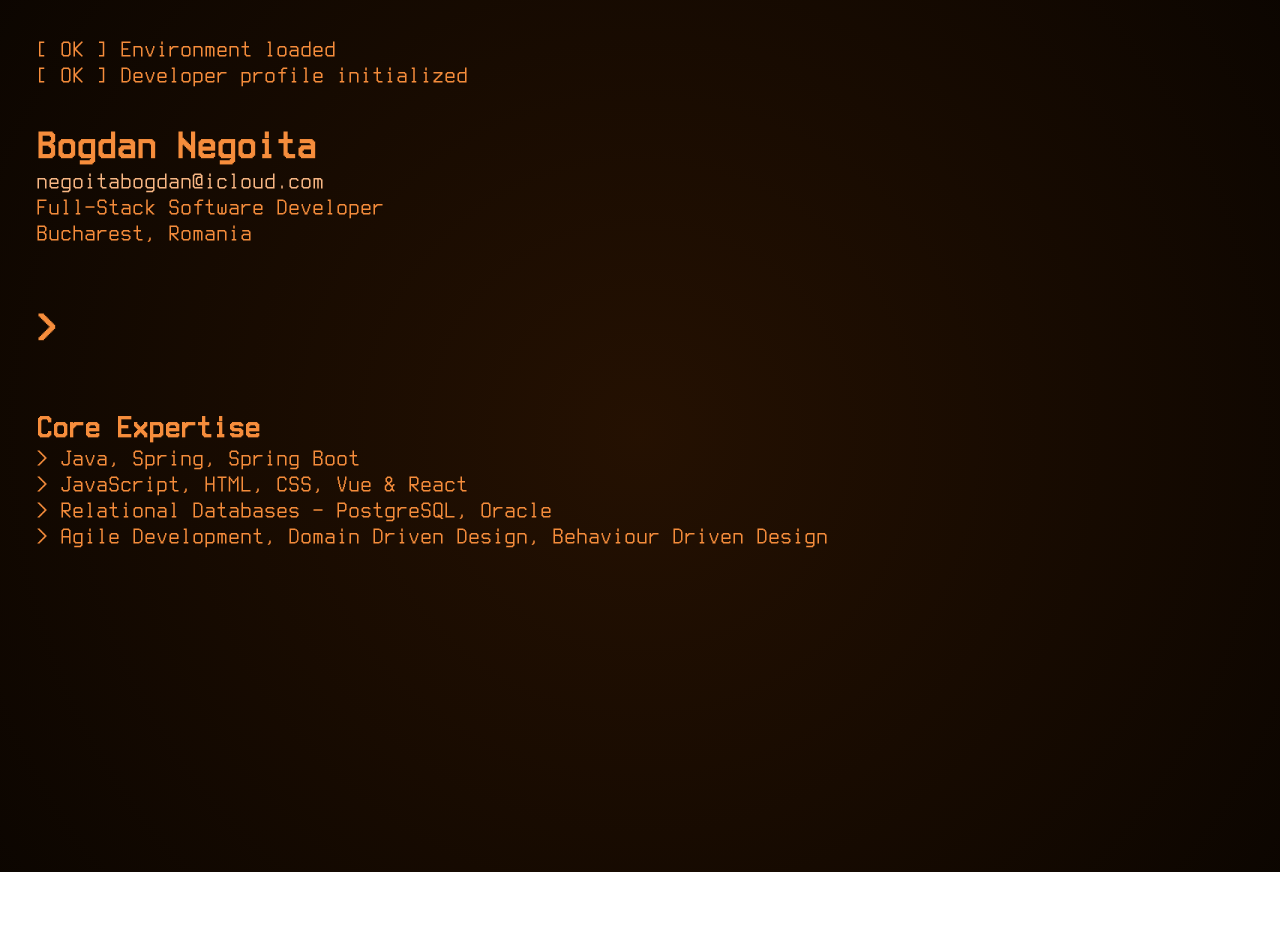
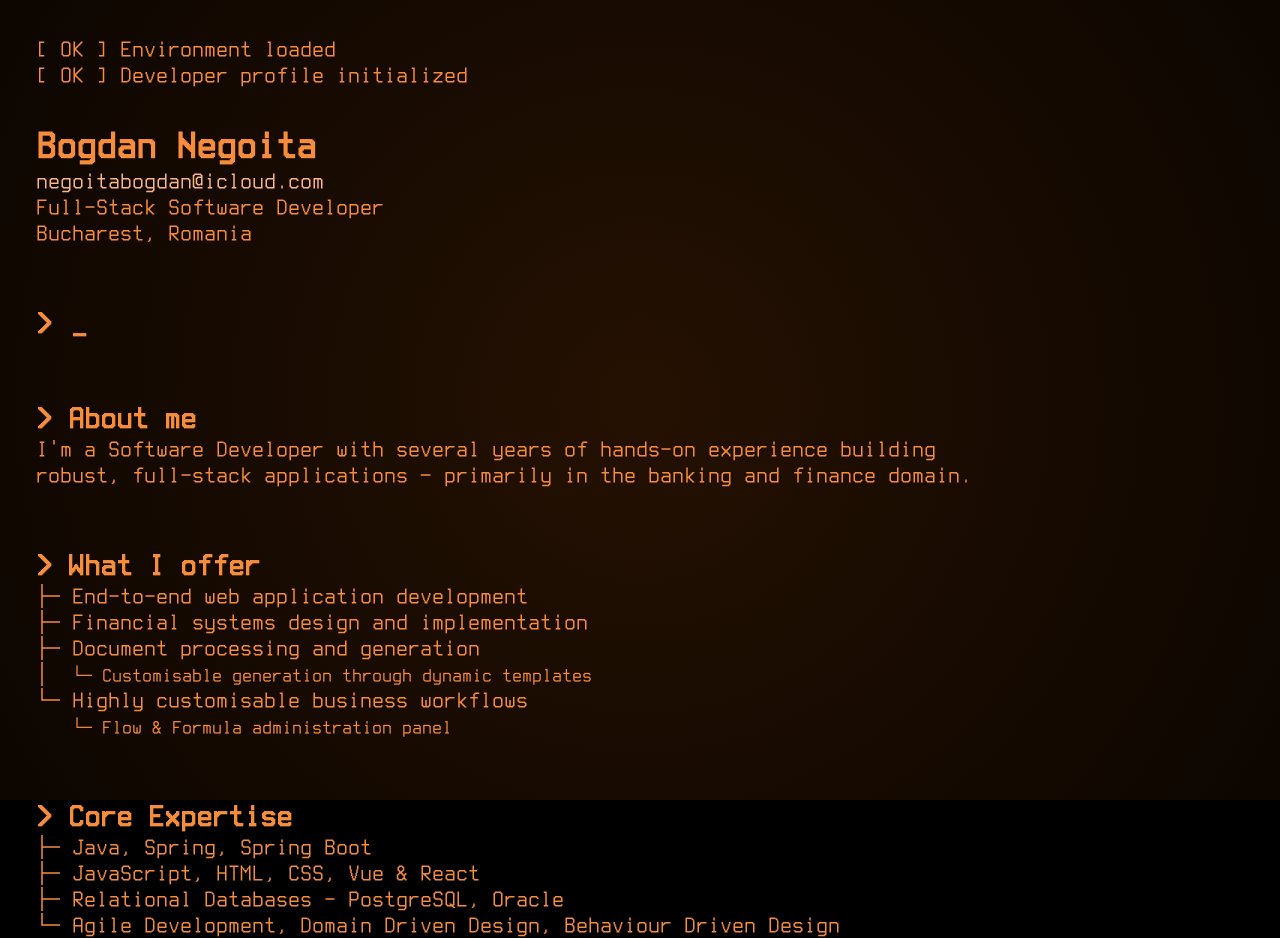
Before and after one commit to bogdanbis/bogdanbis.github.io, a Next.js app: page / in a window 1280 px wide. Before the commit the page ends 872 px from the top, so only its background shows below. Built offline with nearby package versions, Linux system fonts and the light colour scheme.

Commit message:
added 'About me' and 'What I offer' sections

```diff
--- a/src/app/CleanSoftwareTypewriter.tsx
+++ b/src/app/CleanSoftwareTypewriter.tsx
@@ -6,6 +6,9 @@ export default function CleanSoftwareTypewriter() {
     return (
         <Typewriter
             words={["Clean. Fast. Reliable.", "Software."]}
+            cursor={true}
+            cursorBlinking={false}
+            cursorStyle={'_'}
             delaySpeed={2500}
         />
     )
--- a/src/app/assets/_dimensions.scss
+++ b/src/app/assets/_dimensions.scss
@@ -112,3 +112,7 @@ $spacers: (
 		width: $i * 1% !important;
 	}
 }
+
+.width-80ch {
+	max-width: 80ch;
+}
--- a/src/app/assets/_typography.scss
+++ b/src/app/assets/_typography.scss
@@ -1,5 +1,6 @@
 body {
     font-family: 'Terminus', monospace;
+
     @media only screen and (min-width: 764px) {
         font-size: 24px;
     }
@@ -14,7 +15,7 @@ body {
 }
 
 small {
-    font-size: small;
+    font-size: smaller;
     color: var(--text-secondary-color);
 }
 
--- a/src/app/assets/style.scss
+++ b/src/app/assets/style.scss
@@ -4,8 +4,14 @@
 
 @import 'typography';
 
+html {
+	background: var(--background);
+}
+
 body {
-	height: 100vh;
+	margin: 0;
+	padding: var(--spacer-s);
+	height: calc(100vh - var(--spacer-s) * 2);
 	-webkit-font-smoothing: antialiased;
 	-moz-osx-font-smoothing: grayscale;
 	color: var(--text-color);
@@ -13,16 +19,29 @@ body {
 	background: radial-gradient(circle, var(--background-highlight) 0%, black 150%);
 
 	@media only screen and (min-width: 764px) {
-		margin: var(--spacer-l);
+		padding: var(--spacer-l);
+		height: calc(100vh - var(--spacer-l) * 2);
 	}
 }
 
-header, section {
+header,
+section {
 	margin-bottom: var(--spacer-xl);
 }
 
 ul {
 	margin: 0;
-	list-style: "> ";
-	padding-left: 2ch;
+	padding-left: 3ch;
+
+	li {
+		list-style: "├─ ";
+
+		&.indented {
+			list-style: "│  ";
+		}
+
+		&:last-child {
+			list-style: "└─ ";
+		}
+	}
 }
--- a/src/app/page.tsx
+++ b/src/app/page.tsx
@@ -16,11 +16,31 @@ export default function Home() {
             </header>
 
             <section>
-                <h1>{'>'} <CleanSoftwareTypewriter /></h1>
+                <h2>{'>'} <CleanSoftwareTypewriter /></h2>
             </section>
 
             <section>
-                <h2>Core Expertise</h2>
+                <h2>{'>'} About me</h2>
+                <p className="width-80ch">
+                    I'm a Software Developer with several years of hands-on experience building robust,
+                    full-stack applications — primarily in the banking and finance domain.
+                </p>
+            </section>
+
+            <section>
+                <h2>{'>'} What I offer</h2>
+                <ul>
+                    <li>End-to-end web application development</li>
+                    <li>Financial systems design and implementation</li>
+                    <li>Document processing and generation</li>
+                    <li className="indented"><small>└─ Customisable generation through dynamic templates</small></li>
+                    <li>Highly customisable business workflows<br />
+                        <small>└─ Flow & Formula administration panel</small></li>
+                </ul>
+            </section>
+
+            <section>
+                <h2>{'>'} Core Expertise</h2>
                 <ul>
                     <li>Java, Spring, Spring Boot</li>
                     <li>JavaScript, HTML, CSS, Vue & React</li>
```
